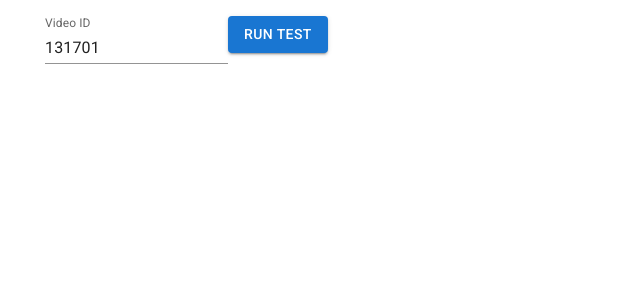
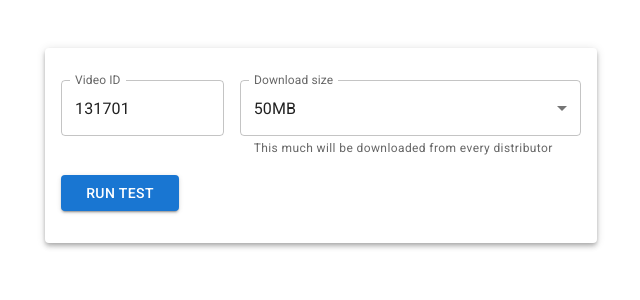
Before and after one commit to kdembler/dwg-benchmark-app, a React (Vite) app: page / in a window 1280 px wide. Shown: the top 300 px of the page, without its empty margins (319-959 px from the left). Built offline with nearby package versions, Linux system fonts and the light colour scheme.

Commit message:
add things make it nice

```diff
--- a/src/App.tsx
+++ b/src/App.tsx
@@ -2,7 +2,20 @@ import { graphql } from "./gql/gql";
 import request from "graphql-request";
 import TextField from "@mui/material/TextField";
 import Container from "@mui/material/Container";
-import { Button } from "@mui/material";
+import {
+  Alert,
+  Button,
+  Card,
+  CircularProgress,
+  FormControl,
+  FormHelperText,
+  InputLabel,
+  MenuItem,
+  Paper,
+  Select,
+  Typography,
+} from "@mui/material";
+import Grid from "@mui/material/Unstable_Grid2";
 import { useState } from "react";
 
 const getVideoQueryDocument = graphql(/* GraphQL */ `
@@ -57,9 +70,12 @@ async function prepareTestData(id: string) {
   };
 }
 
+type TestData = NonNullable<Awaited<ReturnType<typeof prepareTestData>>>;
+
 type TestResult =
   | {
       ttfb: number;
+      totalFetchTime: number;
       downloadTime: number;
       downloadSpeedBps: number;
       size: number;
@@ -71,11 +87,10 @@ type TestResult =
       error: string;
     };
 
-async function runTest(url: string): Promise<TestResult> {
+async function runTest(url: string, chunkSize: number): Promise<TestResult> {
   try {
     const startFetchTime = performance.now();
     const response = await fetch(url);
-
     const ttfb = performance.now() - startFetchTime;
 
     if (!response.ok) {
@@ -87,34 +102,33 @@ async function runTest(url: string): Promise<TestResult> {
 
     const reader = response.body?.getReader();
     if (!reader) {
-      console.error("No reader found");
       return {
         url,
-        error: "No reader found",
+        error: "Couldn't read response body",
       };
     }
     let receivedLength = 0;
 
+    const startReadTime = performance.now();
     while (true) {
       const { done, value } = await reader.read();
       if (done) break;
 
       receivedLength += value.length;
+      if (receivedLength >= chunkSize) {
+        await reader.cancel();
+        break;
       }
-
+    }
     const endFetchTime = performance.now();
-    const totalDownloadTime = endFetchTime - startFetchTime;
-
-    const downloadSpeed = (receivedLength / (totalDownloadTime / 1000)).toFixed(
-      2
-    );
-
-    console.log(response.headers);
+    const readTime = endFetchTime - startReadTime;
+    const downloadSpeedBps = receivedLength / (readTime / 1000);
 
     return {
       ttfb,
-      downloadTime: totalDownloadTime,
-      downloadSpeedBps: Number(downloadSpeed),
+      totalFetchTime: endFetchTime - startFetchTime,
+      downloadTime: readTime,
+      downloadSpeedBps,
       size: receivedLength,
       url: url,
       cacheStatus: response.headers.get("X-Cache") || "unknown",
@@ -127,32 +141,65 @@ async function runTest(url: string): Promise<TestResult> {
   }
 }
 
+type TestState = {
+  results: TestResult[] | null;
+  metadata: TestData | null;
+  error: string | null;
+  isRunning: boolean;
+  displayResult: boolean;
+};
+
 export const App = () => {
   const [testVideoId, setTestVideoId] = useState("131701");
+  const [chunkSize, setChunkSize] = useState(1024 * 1024 * 50);
+  const [testState, setTestState] = useState<TestState>({
+    results: null,
+    metadata: null,
+    error: null,
+    isRunning: false,
+    displayResult: false,
+  });
 
-  const [isRunningTest, setIsRunningTest] = useState(false);
-  const [testResult, setTestResult] = useState<TestResult[] | null>(null);
-
-  const handleRunTestClick = async () => {
-    setIsRunningTest(true);
-    setTestResult(null);
+  const startTest = async () => {
+    if (isNaN(parseInt(testVideoId))) {
+      setTestState((state) => ({
+        ...state,
+        error: "Wrong video ID",
+      }));
+      return;
+    }
+    setTestState((state) => ({
+      ...state,
+      isRunning: true,
+      results: null,
+      metadata: null,
+      error: null,
+      displayResult: false,
+    }));
     const testData = await prepareTestData(testVideoId);
     if (!testData) {
-      setIsRunningTest(false);
+      setTestState((state) => ({
+        ...state,
+        isRunning: false,
+        error: "Failed to prepare test data",
+      }));
       return;
     }
+    setTestState((state) => ({ ...state, metadata: testData }));
     for (const url of testData.urls) {
-      const result = await runTest(url);
-      setTestResult((prev) => [...(prev || []), result]);
+      const result = await runTest(url, chunkSize);
+      setTestState((state) => ({
+        ...state,
+        results: [...(state.results || []), result],
+      }));
     }
-
-    setIsRunningTest(false);
+    setTestState((state) => ({ ...state, isRunning: false }));
   };
 
-  const handleExportClick = () => {
-    if (!testResult) return;
+  const exportJsonResult = () => {
+    if (!testState.results) return;
 
-    const blob = new Blob([JSON.stringify(testResult, null, 2)], {
+    const blob = new Blob([JSON.stringify(testState.results, null, 2)], {
       type: "application/json",
     });
     const url = URL.createObjectURL(blob);
@@ -160,35 +207,145 @@ export const App = () => {
     a.href = url;
     a.download = `benchmark-${testVideoId}-${Date.now()}.json`;
     a.click();
+
+    setTestState((state) => ({ ...state, displayResult: true }));
   };
+
+  // average ttfb, average download speed, best download speed, worst download speed
+  const _stats = testState.results?.reduce(
+    (acc, result) => {
+      if ("error" in result) return acc;
+      return {
+        ttfb: acc.ttfb + result.ttfb,
+        downloadSpeedBps: acc.downloadSpeedBps + result.downloadSpeedBps,
+        bestDownloadSpeedBps:
+          acc.bestDownloadSpeedBps > result.downloadSpeedBps
+            ? acc.bestDownloadSpeedBps
+            : result.downloadSpeedBps,
+        worstDownloadSpeedBps:
+          acc.worstDownloadSpeedBps < result.downloadSpeedBps
+            ? acc.worstDownloadSpeedBps
+            : result.downloadSpeedBps,
+      };
+    },
+    {
+      ttfb: 0,
+      downloadSpeedBps: 0,
+      bestDownloadSpeedBps: Number.MIN_SAFE_INTEGER,
+      worstDownloadSpeedBps: Number.MAX_SAFE_INTEGER,
+    }
+  );
+  const stats = _stats
+    ? {
+        ttfb: _stats.ttfb / testState.results!.length,
+        downloadSpeedBps: _stats.downloadSpeedBps / testState.results!.length,
+        bestDownloadSpeedBps: _stats.bestDownloadSpeedBps,
+        worstDownloadSpeedBps: _stats.worstDownloadSpeedBps,
+      }
+    : null;
 
   return (
     <Container
       maxWidth="sm"
       sx={{
-        marginBlock: 2,
+        marginBlock: 6,
       }}
     >
+      <Card sx={{ paddingBlock: 4, paddingInline: 2 }} elevation={4}>
+        <Grid container spacing={2}>
+          {/* inputs */}
+          <Grid xs={12} sm={4}>
             <TextField
+              fullWidth
               label="Video ID"
-        variant="standard"
               value={testVideoId}
               onChange={(e) => setTestVideoId(e.target.value)}
+              disabled={testState.isRunning}
             />
+          </Grid>
+          <Grid xs={12} sm={8}>
+            <FormControl fullWidth>
+              <InputLabel id="chunk-label">Download size</InputLabel>
+              <Select
+                label="Download size"
+                value={chunkSize}
+                onChange={(e) => setChunkSize(e.target.value as number)}
+                disabled={testState.isRunning}
+              >
+                <MenuItem value={1024 * 1024 * 25}>25MB</MenuItem>
+                <MenuItem value={1024 * 1024 * 50}>50MB</MenuItem>
+                <MenuItem value={1024 * 1024 * 100}>100MB</MenuItem>
+                <MenuItem value={1024 * 1024 * 200}>200MB</MenuItem>
+              </Select>
+              <FormHelperText>
+                This much will be downloaded from every distributor
+              </FormHelperText>
+            </FormControl>
+          </Grid>
+          {/* buttons */}
+          <Grid xs={12} sm={3}>
             <Button
+              fullWidth
               variant="contained"
-        onClick={handleRunTestClick}
-        disabled={isRunningTest}
+              onClick={startTest}
+              disabled={testState.isRunning}
             >
               Run test
             </Button>
-      {isRunningTest && <div>Running test...</div>}
-      {testResult && (
+          </Grid>
+          {!testState.isRunning && !!testState.results && (
             <>
-          <Button onClick={handleExportClick}>Export result</Button>
-          <pre>Test result: {JSON.stringify(testResult, null, 2)}</pre>
+              <Grid xs={12} sm={3}>
+                <Button
+                  fullWidth
+                  variant="contained"
+                  color="success"
+                  onClick={exportJsonResult}
+                >
+                  Save JSON
+                </Button>
+              </Grid>
             </>
           )}
+          {/* rest */}
+
+          {testState.error && (
+            <Grid xs={12}>
+              <Alert severity="error">{testState.error}</Alert>
+            </Grid>
+          )}
+
+          {testState.isRunning && (
+            <Grid xs={12}>
+              <Alert severity="info">
+                Running test: {testState.results?.length || 0}/
+                {testState.metadata?.urls.length || 0}
+              </Alert>
+            </Grid>
+          )}
+
+          {stats && testState.displayResult && (
+            <Grid xs={12}>
+              <Alert severity="info">
+                <span>
+                  Average TTFB: {stats?.ttfb.toFixed(2)}ms
+                  <br />
+                  Average download speed:{" "}
+                  {(stats?.downloadSpeedBps / 1024 / 1024).toFixed(2)}MB/s
+                  <br />
+                  Best download speed:{" "}
+                  {(stats?.bestDownloadSpeedBps / 1024 / 1024).toFixed(2)}
+                  MB/s
+                  <br />
+                  Worst download speed:{" "}
+                  {(stats?.worstDownloadSpeedBps / 1024 / 1024).toFixed(2)}
+                  MB/s
+                </span>
+              </Alert>
+            </Grid>
+          )}
+        </Grid>
+      </Card>
     </Container>
   );
 };
```
Lines whose indentation alone changed are shown as unchanged.
